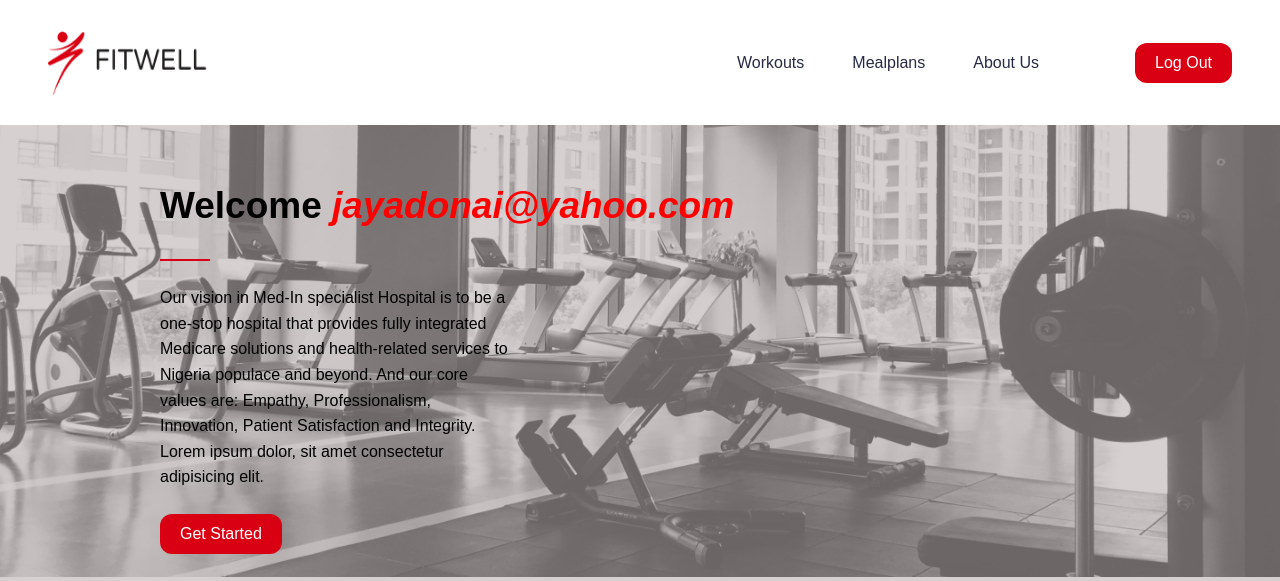
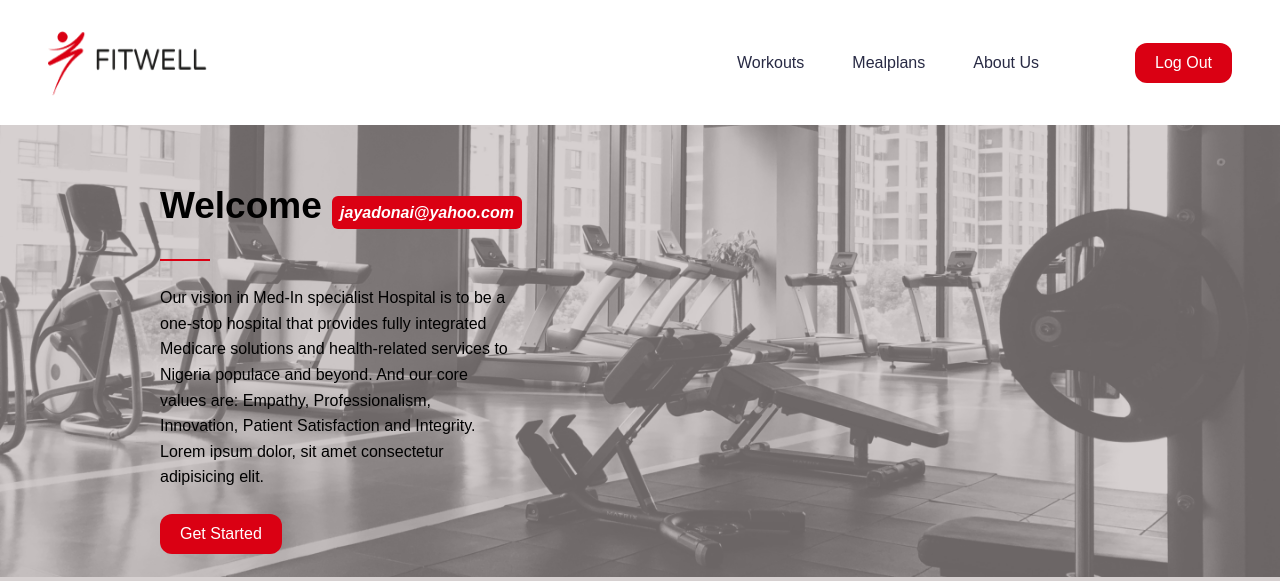
Before and after one commit to jbadonai/fitwell-ng, a Django app: page / in a window 1280 px wide. Shown: the top 581 px of the page. Run offline with Django 3.2, Linux system fonts and the light colour scheme; a user stored in the database is signed in.

Commit message:
landing page mod

```diff
--- a/fitwellNG_app/templates/index.html
+++ b/fitwellNG_app/templates/index.html
@@ -89,7 +89,12 @@
   <div class="featured">
     <div class="featured__content">
       <div class="heading-header">
-          <h1 class="heading-2">Welcome <i style="color:red">{{user.email }}</i></h1>
+          <h1 class="heading-2">Welcome
+              {% if user.is_authenticated %}
+                <i class="paragraph" style="padding-bottom:5em; background: red; color: white; padding: 0.5em; background: #da0013; border-radius: 6px;" >{{user.email | lower }}</i>
+              {% endif %}
+
+          </h1>
         <hr class="seperator">
         <p class="paragraph">
           Our vision in Med-In specialist Hospital is to be a one-stop hospital that provides fully integrated Medicare
```
Also changed, not shown: db.sqlite3.
